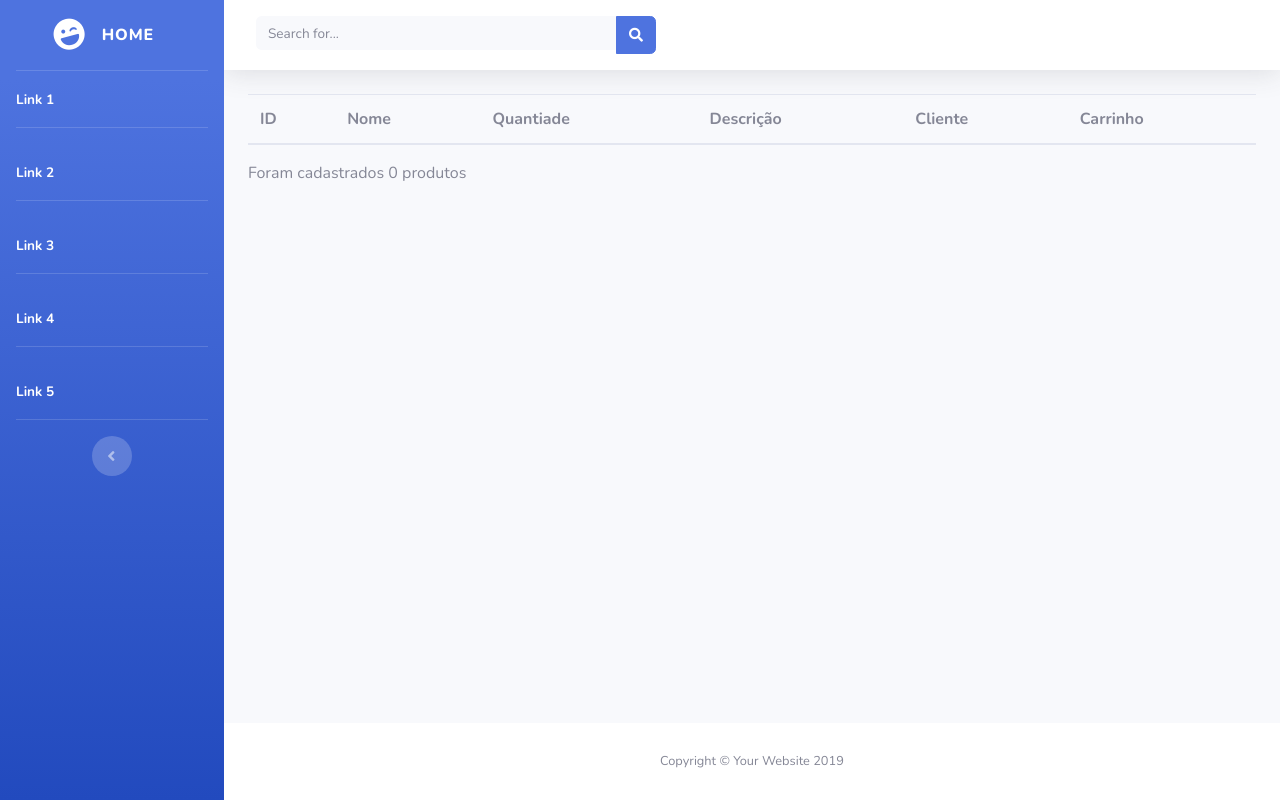
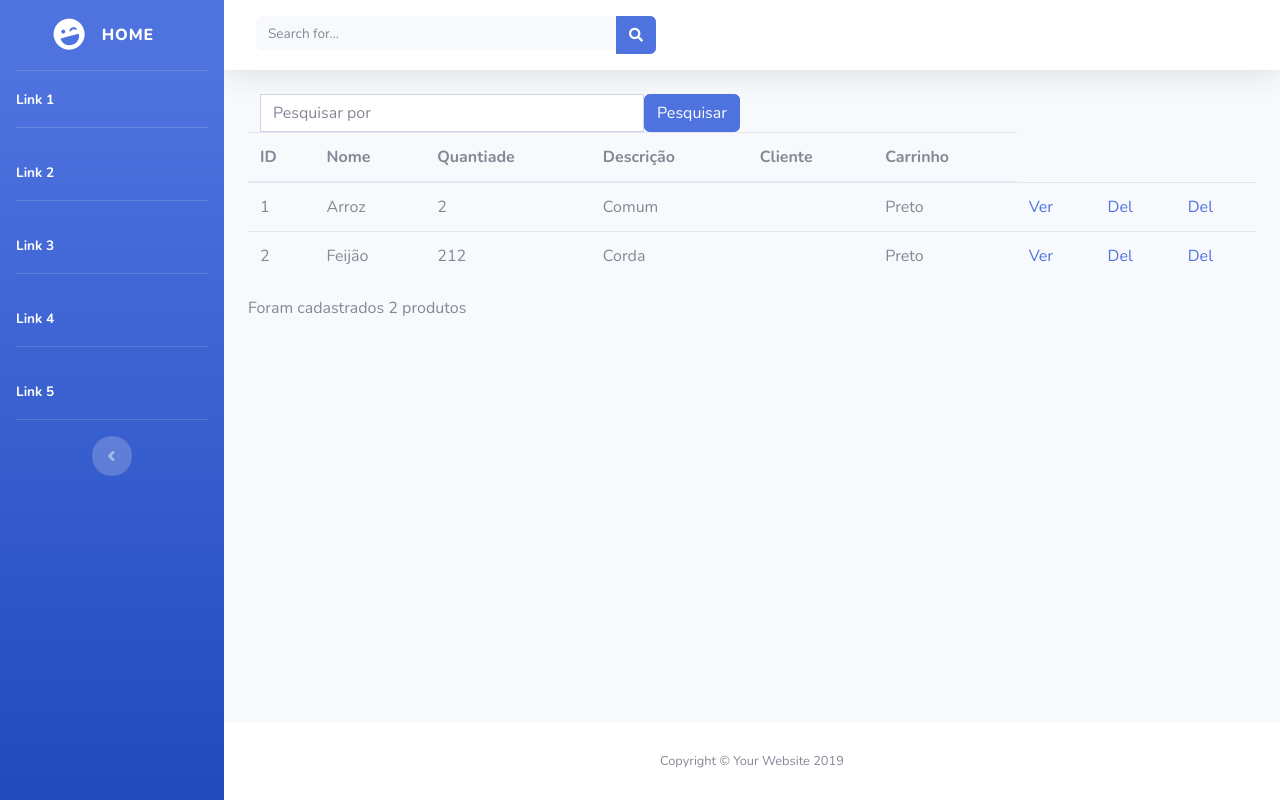
Before and after one commit to JacksonJefferson/jackson-prova, a Django app: page /primeira/produto/ in a window 1280 px wide. Run offline with Django 3.2, Linux system fonts and the light colour scheme; data comes from the database, SQL or seed files in the repository; data that the repository does not hold is empty; some libraries are stand-ins or nearby versions.

Commit message:
Pesquisa

```diff
--- a/primeira/models.py
+++ b/primeira/models.py
@@ -1,29 +1,25 @@
 from django.db import models
-from django.db import IntegrityError
 
 class Cliente(models.Model):
     nome = models.CharField(max_length=50)
     idade = models.IntegerField()
+    cpf = models.CharField(max_length=11)
     sexo = models.CharField(max_length=1)
-    cpf = models.CharField(max_length=11)
 
     def __str__(self):
         return self.nome
 
 class CarrinhoDeCompras(models.Model):
-    cor = models.CharField(max_length=50)
-    tamanho = models.CharField(max_length=1)
+    cor = models.CharField(max_length=20)
+    tamanho = models.CharField(max_length=20)
     cliente = models.ForeignKey(Cliente, on_delete=models.CASCADE)
 
     def __str__(self):
-        return self.nome
+        return self.cor
+
 
 class Produto(models.Model):
     nome = models.CharField(max_length=50)
+    descricao = models.CharField(max_length=50)
     quantidade = models.IntegerField()
-    descricao = models.CharField(max_length=100)
-    cliente = models.ForeignKey(Cliente, on_delete=models.CASCADE)
     carrinho = models.ForeignKey(CarrinhoDeCompras, on_delete=models.CASCADE)
-
-    def __str__(self):
-        return self.nome
--- a/primeira/templates/produto/form.html
+++ b/primeira/templates/produto/form.html
@@ -21,11 +21,6 @@
                 {{form.descricao.errors}}
             </div>
             <div class="form-group">
-                <label for="exampleInputEmail1">Cliente:</label>
-                {{form.cliente}}
-                {{form.cliente.errors}}
-            </div>
-            <div class="form-group">
                 <label for="exampleInputEmail1">Carrinho:</label>
                 {{form.carrinho}}
                 {{form.carinho.errors}}
@@ -34,4 +29,5 @@
         </form>
     </div>
 </div>
+
 {% endblock %}
--- a/primeira/templates/produto/list.html
+++ b/primeira/templates/produto/list.html
@@ -1,5 +1,14 @@
 {% extends 'base.html' %}
 {% block conteudo %}
+<div class="col-lg-6">
+    <form class="input-group" action="/primeira/produto/" method="post">
+        {% csrf_token %}
+        <input type="text" name="pesquisar_por" class="form-control" placeholder="Pesquisar por">
+        <span class="input-group-btn">
+            <button class="btn btn-primary" type="submit">Pesquisar</button>
+        </span>
+    </form>
+</div>
 <table class="table">
     <thead>
         <tr>
--- a/primeira/urls.py
+++ b/primeira/urls.py
@@ -1,5 +1,6 @@
 from django.urls import path
 from . import views
+
 
 urlpatterns = [
     path('', views.home),
@@ -12,5 +13,4 @@ urlpatterns = [
     path('cliente/create/', views.cliente_form),
     path('carrinho/', views.carrinho_list),
     path('carrinho/create/', views.carrinho_form),
-
 ]
--- a/primeira/views.py
+++ b/primeira/views.py
@@ -1,13 +1,19 @@
 from django.shortcuts import render, redirect
 from . models import Produto, Cliente, CarrinhoDeCompras
 from . forms import ProdutoForm, ClienteForm, CarrinhoDeComprasForm
+from django.views.generic import ListView
 
 def home(request):
     return render (request, 'home.html')
 
 def produto_list(request):
-    produtos = Produto.objects.all()
-    return render (request, 'produto/list.html', {'produtos': produtos})
+    if (request.method == "POST"):
+        q = request.POST.get('pesquisar_por')
+        produtos = Produto.objects.filter(nome__icontains=q)
+        return render (request, 'produto/list.html', {'produtos': produtos})
+    else:
+        produtos = Produto.objects.all()
+        return render (request, 'produto/list.html', {'produtos': produtos})
 
 def produto_show(request, produto_id):
     produto = Produto.objects.get(id=produto_id)
@@ -28,7 +34,7 @@ def produto_form(request):
 def produto_delete(request,produto_id):
     produto = Produto.objects.get(pk=produto_id)
     produto.delete()
-    return redirect('/primeira/produto/list')
+    return redirect('/primeira/produto/')
 
 def produto_editar(request,produto_id):
     if(request.method=='POST'):
@@ -36,7 +42,7 @@ def produto_editar(request,produto_id):
         form = ProdutoForm(request.POST, instance = produto)
         if form.is_valid():
             form.save()
-            return redirect('/primeira/produto/list')
+            return redirect('/primeira/produto/')
         else:
             return render(request,'produto/editar.html',{'form':form, 'produto_id':produto_id})
     else:
```
Also changed, not shown: db.sqlite3, primeira/migrations/0001_initial.py. Lines whose indentation alone changed are shown as unchanged.
